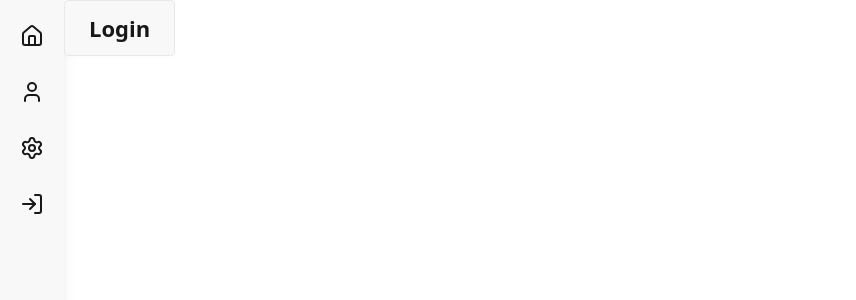
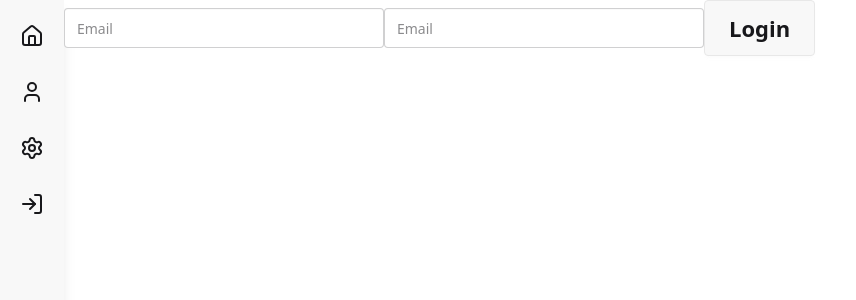
Before and after one commit to nravesz/DarknessExplorationRecord, a React app in the folder frontend/: page /login in a window 1280 px wide. Shown: the top 300 px of the page, without its empty margins (0-856 px from the left). Built offline with nearby package versions, Linux system fonts and the light colour scheme; the HTML template or start-up script is replaced by a standard one.

Commit message:
add: input containers

```diff
--- a/frontend/src/features/auth/Login.tsx
+++ b/frontend/src/features/auth/Login.tsx
@@ -1,9 +1,36 @@
-import LoginButtonContainer from './LoginButton';
+import { useState } from 'react';
+import { useLogin } from './login.hooks';
+import Button from '../common/Button';
 
 function Login() {
+  const [email, setEmail] = useState('');
+  const [password, setPassword] = useState('');
+
+  const { mutate, isPending, error } = useLogin();
+
+  const handleClick = () => {
+    mutate({ email, password });
+  };
+
   return (
     <>
-      <LoginButtonContainer />
+      <input
+        type="text"
+        placeholder="Email"
+        className="input"
+        value={email}
+        onChange={(e) => setEmail(e.target.value)}
+      />
+
+      <input
+        type="text"
+        placeholder="Email"
+        className="input"
+        value={password}
+        onChange={(e) => setPassword(e.target.value)}
+      />
+
+      <Button label={isPending ? 'Logging in...' : 'Login'} onClick={handleClick} />
     </>
   );
 }
--- a/frontend/src/features/auth/LoginButton.tsx
+++ b/frontend/src/features/auth/LoginButton.tsx
@@ -5,15 +5,19 @@ import { useLogin } from './login.hooks';
 const LoginButtonContainer = () => {
   const { mutate, isPending, error } = useLogin();
   const payload: ILoginPayload = {
-    "email": "agente.carpincho@gmail.com",
-    "password": "123556"
-  }
+    email: 'agente.carpincho@gmail.com',
+    password: '123456',
+  };
 
   const handleClick = () => {
     mutate(payload);
   };
 
-  return <Button label={isPending ? 'Logging in...' : 'Login'} onClick={handleClick} />;
+  return (
+    <>
+      <Button label={isPending ? 'Logging in...' : 'Login'} onClick={handleClick} />
+    </>
+  );
 };
 
 export default LoginButtonContainer;
```
